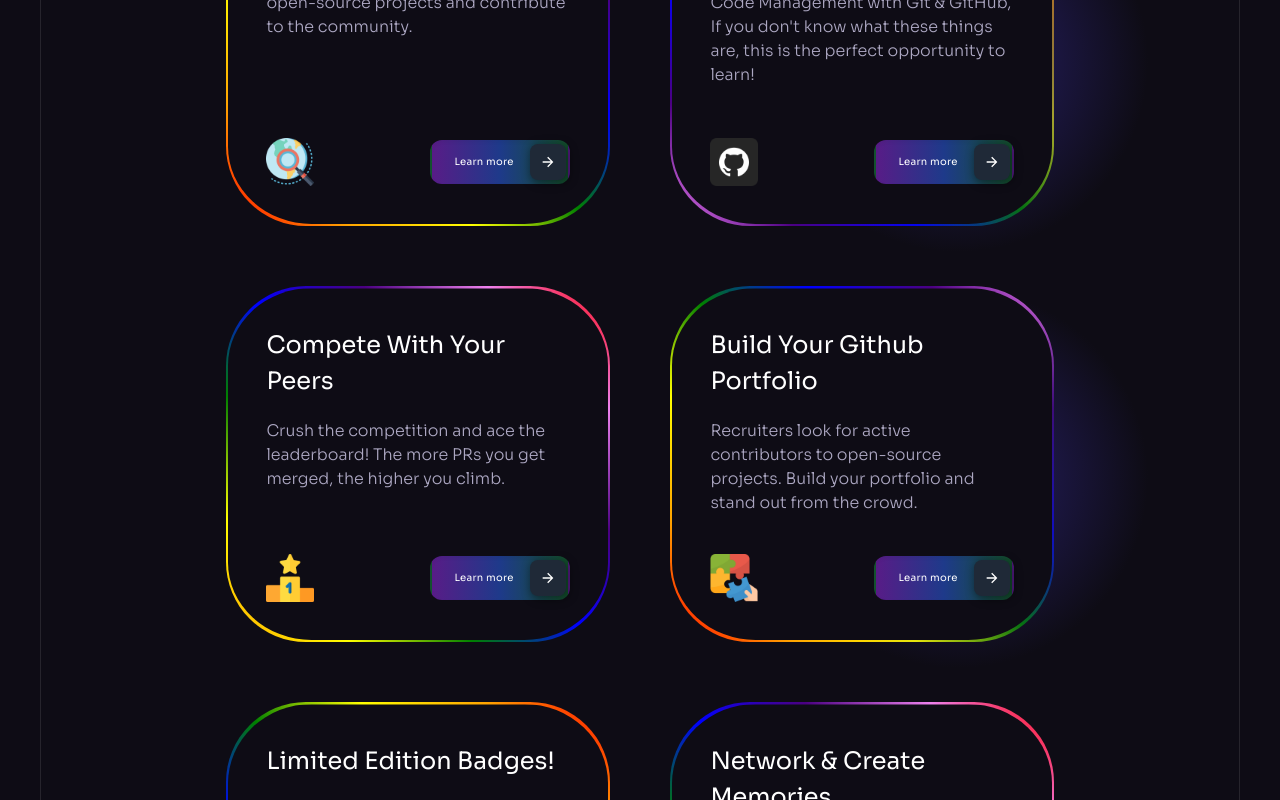
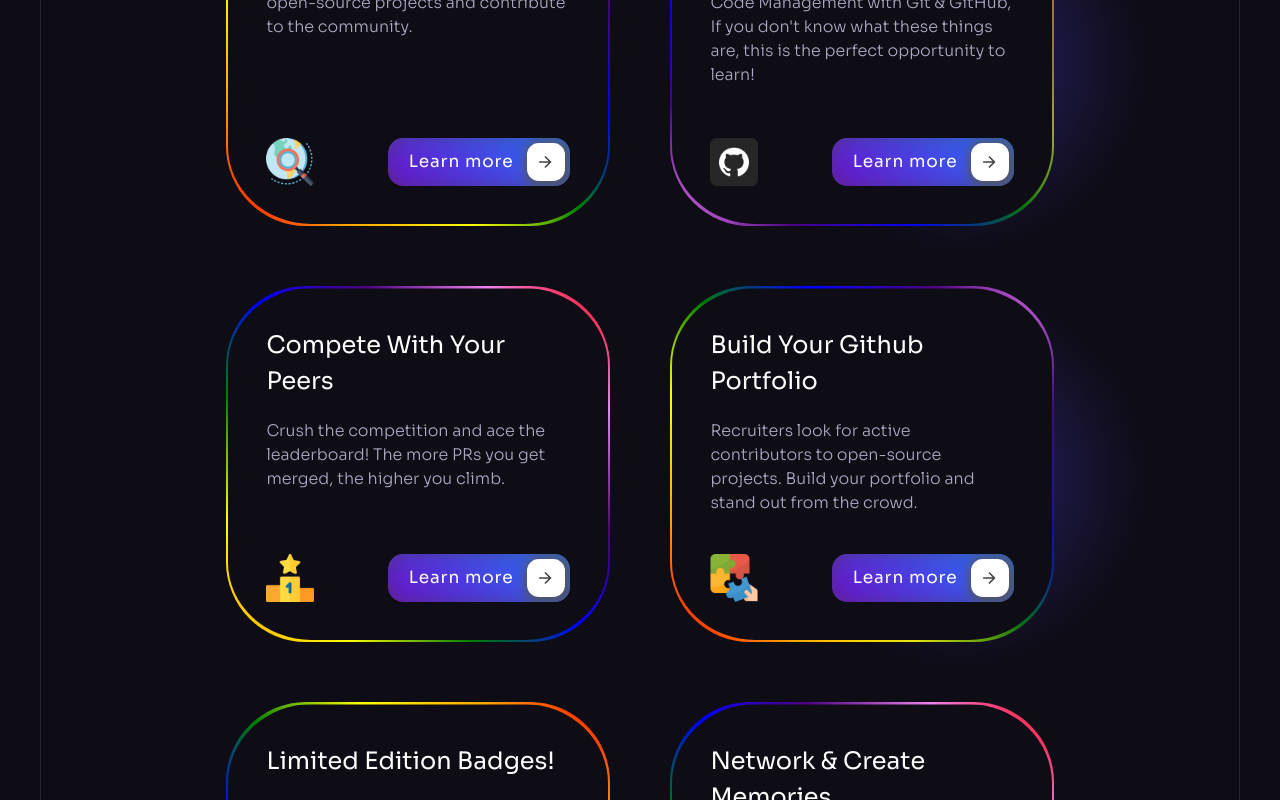
Before and after one commit to iamAyushChamoli/hacktoberfest-24, a React (Vite) app: page / in a window 1280 px wide. Shown: the part 1900-2700 px from the top of the page. Built offline with nearby package versions, Linux system fonts and the light colour scheme.

Commit message:
once again modified hovering and design

```diff
--- a/package.json
+++ b/package.json
@@ -17,7 +17,8 @@
     "react-router-dom": "^6.22.1",
     "react-scroll": "^1.9.0",
     "react-use-gesture": "^9.1.3",
-    "scroll-lock": "^2.1.5"
+    "scroll-lock": "^2.1.5",
+    "styled-components": "^6.1.13"
   },
   "devDependencies": {
     "@types/react": "^18.2.55",
--- a/src/components/Benefits.jsx
+++ b/src/components/Benefits.jsx
@@ -5,7 +5,7 @@ import Arrow from "../assets/svg/Arrow";
 import { GradientLight } from "./design/Benefits";
 import ClipPath from "../assets/svg/ClipPath";
 import { Link } from "react-router-dom";
-
+import Button from "./design/Button";
 // Function to generate a unique gradient for each item
 const generateGradient = (index) => {
   const gradients = [
@@ -54,27 +54,7 @@ const Benefits = () => {
                       Learn more
                     </p> */}
                     {/* <Arrow /> */}
-                    <div class="relative inline-block group">
-                      <div class="absolute inset-0 bg-gradient-to-r from-purple-900 via-blue-900 to-green-900 rounded-xl border-2 border-transparent transition-all duration-500 ease-out group-hover:border-white"></div>
-                      <button class="bg-transparent text-white font-medium text-[10px] leading-none px-5 py-1.5 pl-6 rounded-xl border-none tracking-wide flex items-center shadow-inner relative h-11 pr-14 cursor-pointer z-10 transition-all duration-500 ease-out">
-                        Learn more
-                        <div class="bg-gray-800 flex items-center justify-center h-9 w-9 rounded-lg shadow-[2px_2px_8px_2px_rgba(0,0,0,0.4)] absolute right-1 transition-all duration-500 ease-out group-hover:w-[calc(100%-0.75rem)]">
-                          <svg
-                            class="w-4 text-white transition-transform duration-500 ease-out group-hover:translate-x-1"
-                            height="24"
-                            width="24"
-                            viewBox="0 0 24 24"
-                            xmlns="http://www.w3.org/2000/svg"
-                          >
-                            <path d="M0 0h24v24H0z" fill="none"></path>
-                            <path
-                              d="M16.172 11l-5.364-5.364 1.414-1.414L20 12l-7.778 7.778-1.414-1.414L16.172 13H4v-2z"
-                              fill="currentColor"
-                            ></path>
-                          </svg>
-                        </div>
-                      </button>
-                    </div>
+                 <Button/>
                   </Link>
                 </div>
               </div>
--- /dev/null
+++ b/src/components/design/Button.jsx
@@ -0,0 +1,85 @@
+import React from "react";
+import styled from "styled-components";
+
+const Button = () => {
+  return (
+    <StyledWrapper>
+      <button className="cssbuttons-io-button">
+        Learn more
+        <div className="icon">
+          <svg
+            height="24"
+            width="24"
+            viewBox="0 0 24 24"
+            xmlns="http://www.w3.org/2000/svg"
+          >
+            <path d="M0 0h24v24H0z" fill="none" />
+            <path
+              d="M16.172 11l-5.364-5.364 1.414-1.414L20 12l-7.778 7.778-1.414-1.414L16.172 13H4v-2z"
+              fill="currentColor"
+            />
+          </svg>
+        </div>
+      </button>
+    </StyledWrapper>
+  );
+};
+
+const StyledWrapper = styled.div`
+  .cssbuttons-io-button {
+    background: linear-gradient(45deg, #6a11cb, #2575fc);
+
+    color: white;
+    font-family: inherit;
+    padding: 0.35em;
+    padding-left: 1.2em;
+    font-size: 17px;
+    font-weight: 500;
+    border-radius: 0.9em;
+    border: none;
+    letter-spacing: 0.05em;
+    display: flex;
+    align-items: center;
+    box-shadow: inset 0 0 1.6em -0.6em #444444;
+    overflow: hidden;
+    position: relative;
+    height: 2.8em;
+    padding-right: 3.3em;
+    cursor: pointer;
+  }
+
+  .cssbuttons-io-button .icon {
+    background: white;
+    margin-left: 1em;
+    position: absolute;
+    display: flex;
+    align-items: center;
+    justify-content: center;
+    height: 2.2em;
+    width: 2.2em;
+    border-radius: 0.7em;
+    box-shadow: 0.1em 0.1em 0.6em 0.2em #555555;
+    right: 0.3em;
+    transition: all 0.3s;
+  }
+
+  .cssbuttons-io-button:hover .icon {
+    width: calc(100% - 0.6em);
+  }
+
+  .cssbuttons-io-button .icon svg {
+    width: 1.1em;
+    transition: transform 0.3s;
+    color: #444444;
+  }
+
+  .cssbuttons-io-button:hover .icon svg {
+    transform: translateX(0.1em);
+  }
+
+  .cssbuttons-io-button:active .icon {
+    transform: scale(0.95);
+  }
+`;
+
+export default Button;
```
Also changed, not shown: 1 other file (tests, documents, lock files or other folders).
